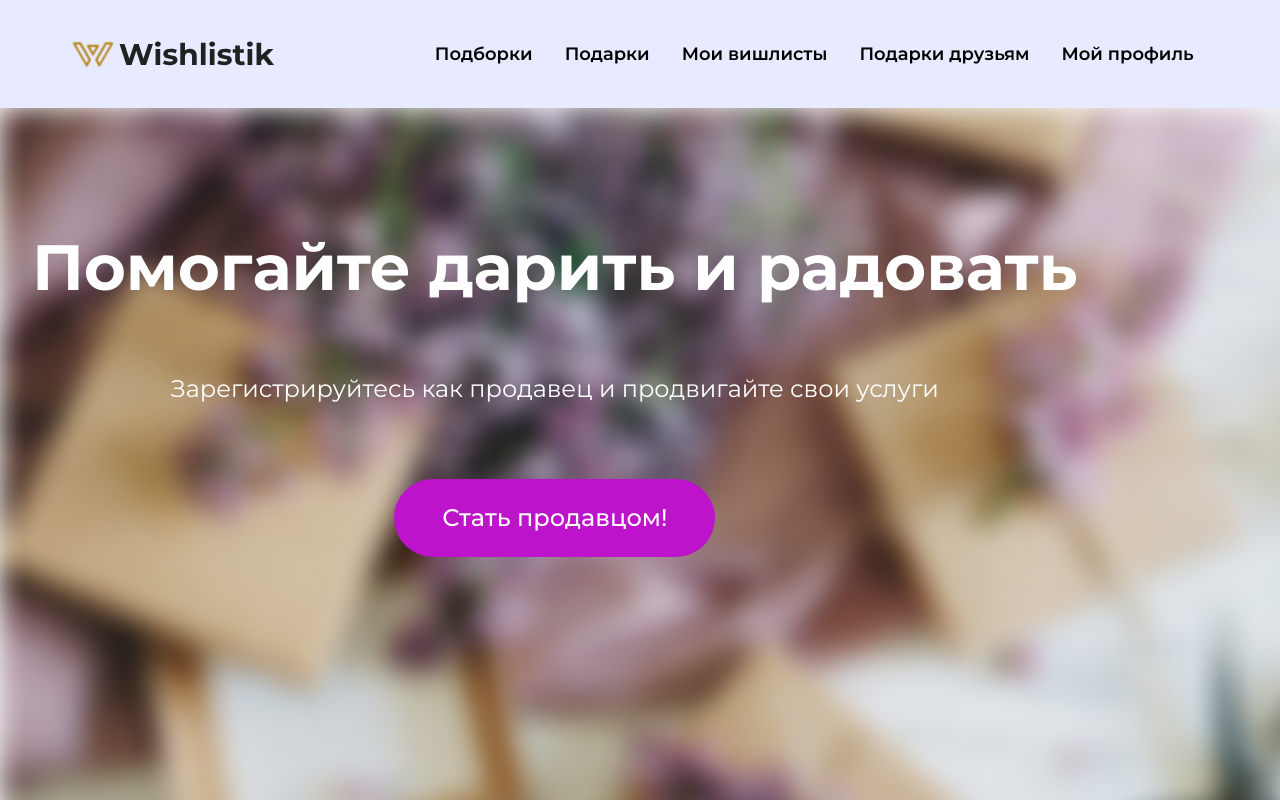
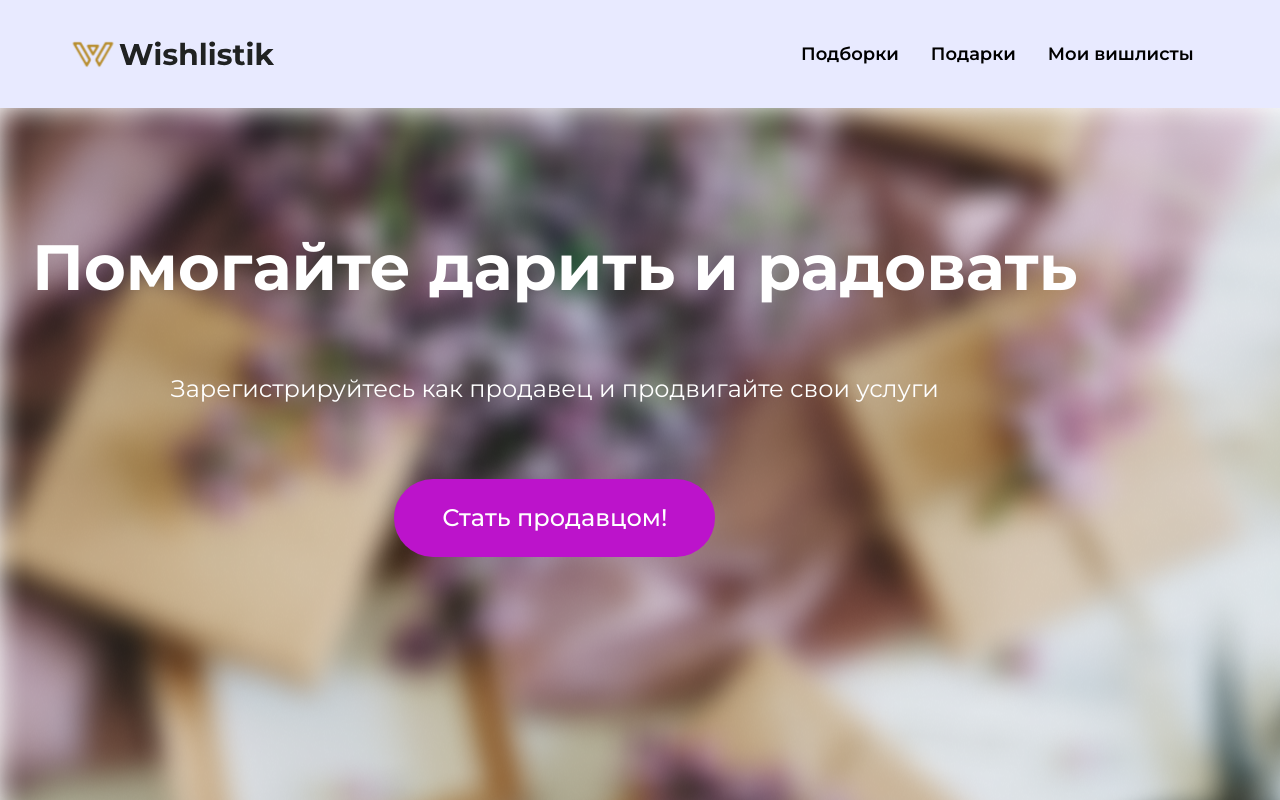
Before and after one commit to DoomGuy1818/testing-next, a Next.js app: page /seller in a window 1280 px wide. Built offline with nearby package versions, Linux system fonts and the light colour scheme.

Commit message:
Added routing to the seller landing header

```diff
--- a/src/components/HeaderSeller/HeaderSeller.tsx
+++ b/src/components/HeaderSeller/HeaderSeller.tsx
@@ -37,11 +37,9 @@ export default function Header() {
           <div className={styles.menuButton}></div>
         </label>
         <ul className={styles.menu}>
-          <li>Подборки</li>
-          <li>Подарки</li>
-          <li>Мои вишлисты</li>
-          <li>Подарки друзьям</li>
-          <li>Мой профиль</li>
+          <li><a href="/main-selection">Подборки</a></li>
+          <li><a href="/boocked-gift">Подарки</a></li>
+          <li><a href="in-wishlist">Мои вишлисты</a></li>
         </ul>
       </section>
 
```
